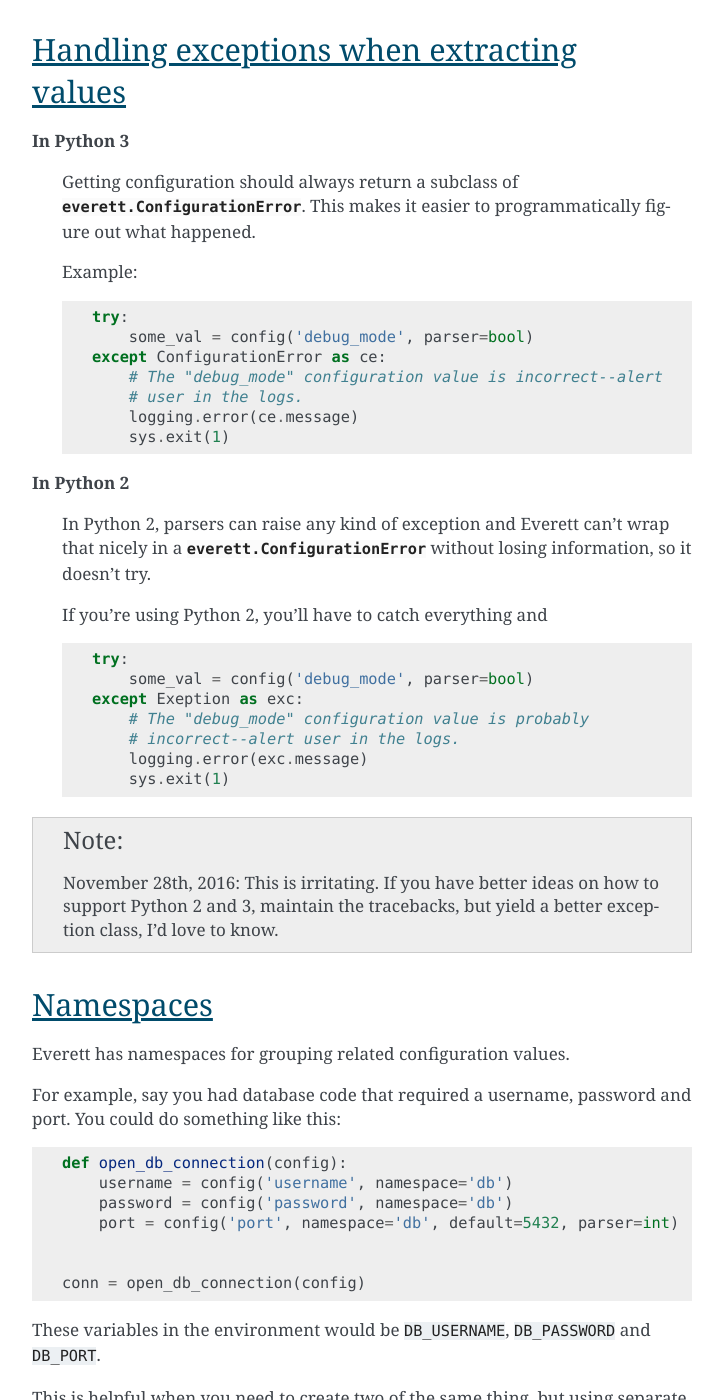
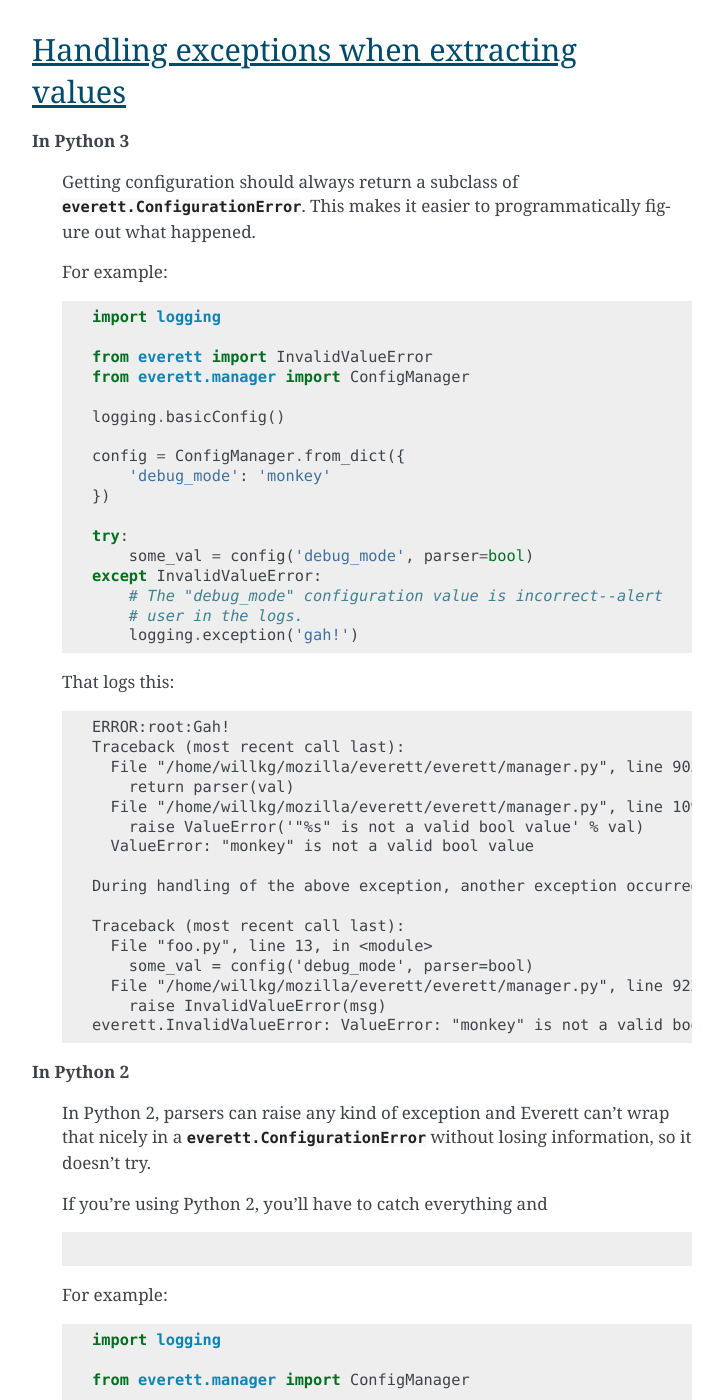
Before and after one commit to willkg/everett, a Sphinx documentation site: the page built from docs/configuration.rst, in a window 1280 px wide and 1400 px high, scrolled down 5118 px. Shown: the whole window, without its empty margins (388-1111 px from the left). Built offline with Sphinx 7.4.7, drawn with Linux system fonts in a browser that asks for light colours; some of the changed text lies outside the part shown.

Commit message:
Add example of error output

```diff
--- a/docs/configuration.rst
+++ b/docs/configuration.rst
@@ -171,17 +171,47 @@
     :py:class:`everett.ConfigurationError`. This makes it easier to
     programmatically figure out what happened.
 
-    Example:
+    For example:
 
     .. code-block:: python
 
+       import logging
+
+       from everett import InvalidValueError
+       from everett.manager import ConfigManager
+
+       logging.basicConfig()
+
+       config = ConfigManager.from_dict({
+           'debug_mode': 'monkey'
+       })
+
        try:
            some_val = config('debug_mode', parser=bool)
-       except ConfigurationError as ce:
+       except InvalidValueError:
            # The "debug_mode" configuration value is incorrect--alert
            # user in the logs.
-           logging.error(ce.message)
-           sys.exit(1)
+           logging.exception('gah!')
+
+
+    That logs this::
+
+        ERROR:root:Gah!
+        Traceback (most recent call last):
+          File "/home/willkg/mozilla/everett/everett/manager.py", line 903, in __call__
+            return parser(val)
+          File "/home/willkg/mozilla/everett/everett/manager.py", line 109, in parse_bool
+            raise ValueError('"%s" is not a valid bool value' % val)
+          ValueError: "monkey" is not a valid bool value
+
+        During handling of the above exception, another exception occurred:
+
+        Traceback (most recent call last):
+          File "foo.py", line 13, in <module>
+            some_val = config('debug_mode', parser=bool)
+          File "/home/willkg/mozilla/everett/everett/manager.py", line 922, in __call__
+            raise InvalidValueError(msg)
+        everett.InvalidValueError: ValueError: "monkey" is not a valid bool value; namespace=None key=debug_mode requires a value parseable by everett.manager.parse_bool
 
 
 **In Python 2**
@@ -194,13 +224,40 @@
 
     .. code-block:: python
 
+    For example:
+
+    .. code-block:: python
+
+       import logging
+
+       from everett.manager import ConfigManager
+
+       logging.basicConfig()
+
+       config = ConfigManager.from_dict({
+           'debug_mode': 'monkey'
+       })
+
        try:
            some_val = config('debug_mode', parser=bool)
-       except Exeption as exc:
+       except Exception:
            # The "debug_mode" configuration value is probably
-           # incorrect--alert user in the logs.
-           logging.error(exc.message)
-           sys.exit(1)
+           # incorrect, but it could be something else--alert user
+           # in the logs.
+           logging.exception('gah!')
+
+
+    This logs this::
+
+        ERROR:root:Gah!
+        Traceback (most recent call last):
+          File "foo.py", line 13, in <module>
+            some_val = config('debug_mode', parser=bool)
+          File "/home/willkg/mozilla/everett/everett/manager.py", line 903, in __call__
+            return parser(val)
+          File "/home/willkg/mozilla/everett/everett/manager.py", line 109, in parse_bool
+            raise ValueError('"%s" is not a valid bool value' % val)
+        ValueError: ValueError: "monkey" is not a valid bool value; namespace=None key=debug_mode requires a value parseable by everett.manager.parse_bool
 
 
 .. Note::
```
